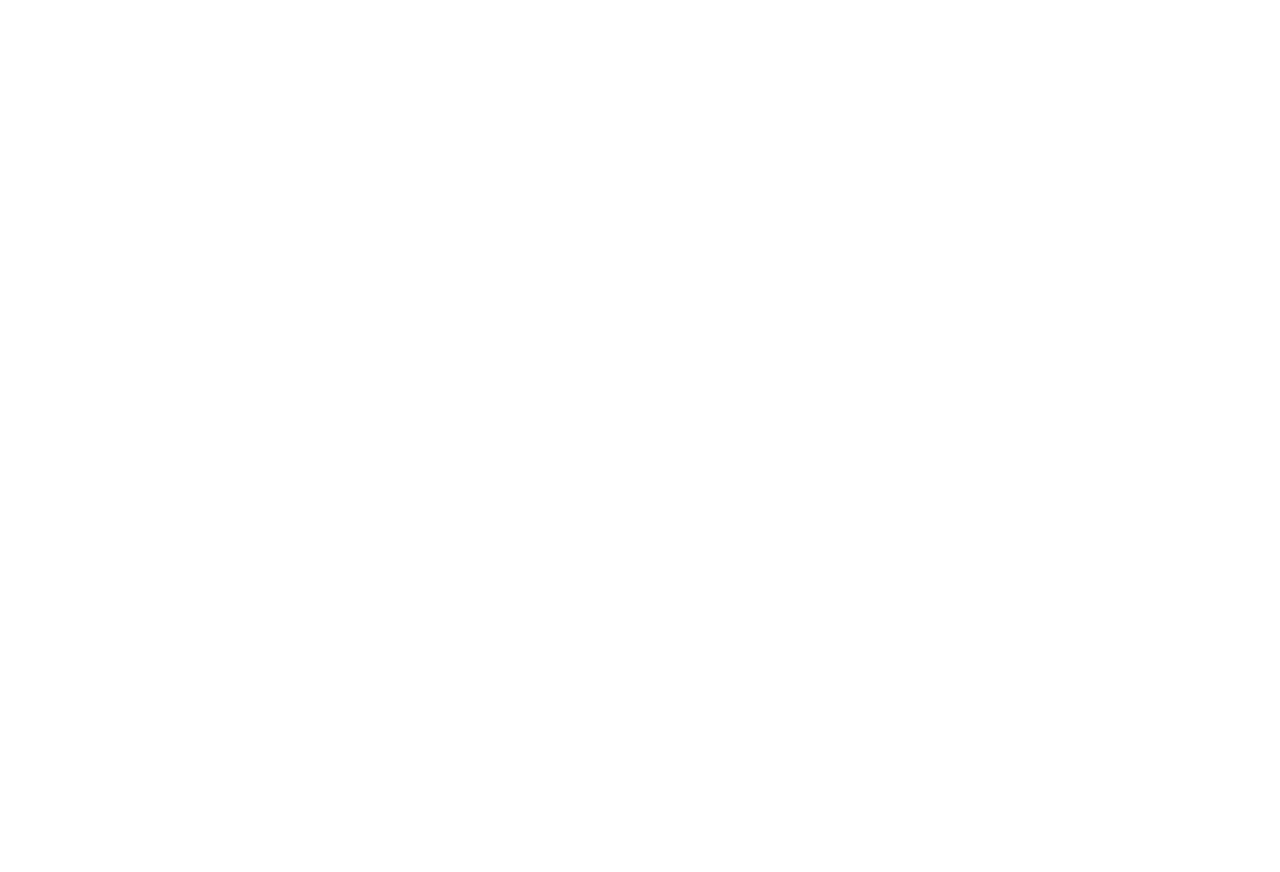
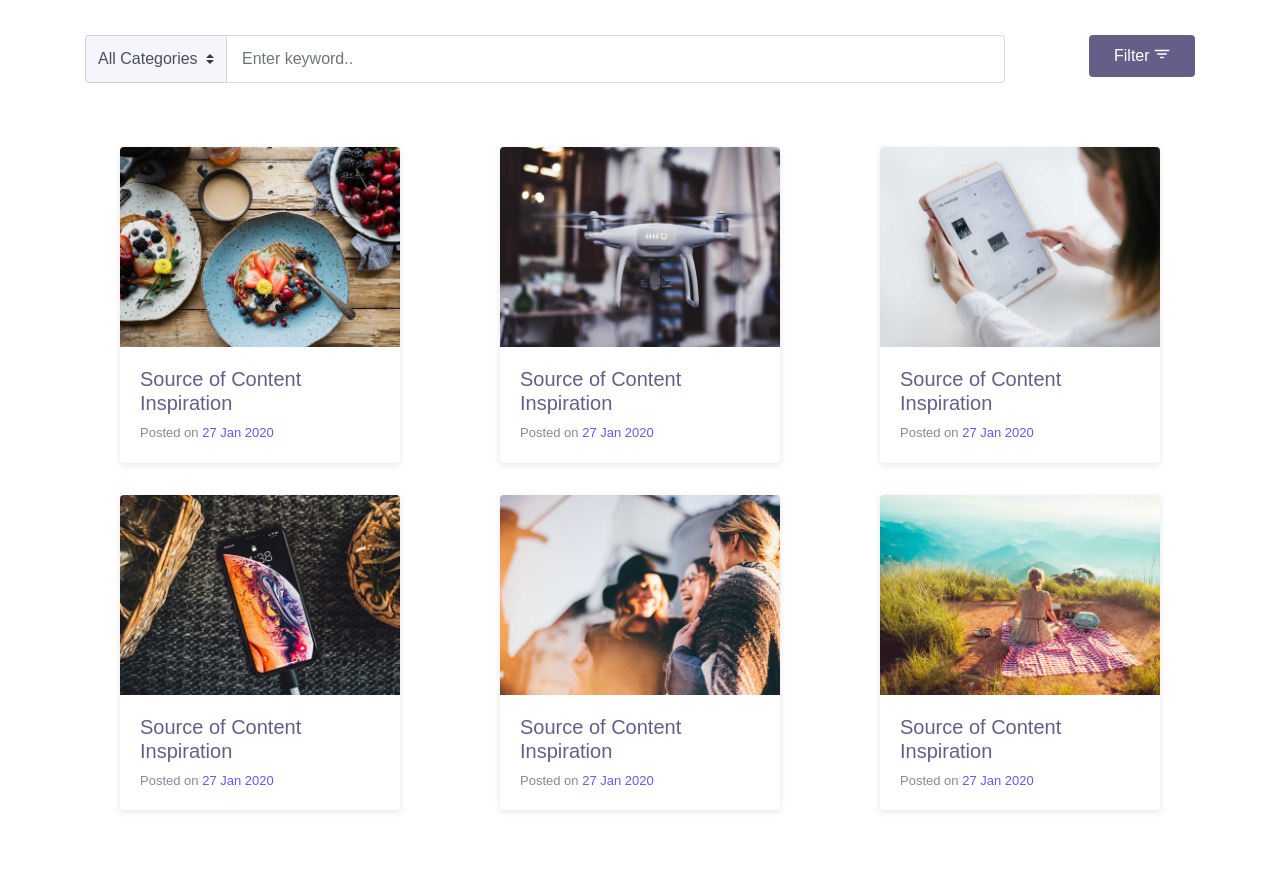
Before and after one commit to Stanislav-Yotov/amaro-digital, a React (Create React App) app: page / in a window 1280 px wide. Shown: the part 1920-2792 px from the top of the page. Before the commit the page ends 1875 px from the top, so only its background shows below. Built offline with nearby package versions, Linux system fonts and the light colour scheme.

Commit message:
added Blog component

```diff
--- a/package.json
+++ b/package.json
@@ -8,6 +8,8 @@
     "@testing-library/user-event": "^13.5.0",
     "react": "^18.2.0",
     "react-dom": "^18.2.0",
+    "react-icons": "^4.4.0",
+    "react-responsive-carousel": "^3.2.23",
     "react-scripts": "5.0.1",
     "web-vitals": "^2.1.4"
   },
--- a/src/App.js
+++ b/src/App.js
@@ -2,9 +2,11 @@
 import Header from './components/Header';
 import Body from './components/Body';
 import Services from './components/Services';
-import Slider from './components/Slider';
+import Slider from './components/slider/Slider';
 import Recomendations from './components/Recomendations';
 import Ribbon from './components/Ribbon';
+import Blog from './components/Blog';
+import { SliderData } from './components/slider/SliderData';
 
 function App() {
   return (
@@ -12,9 +14,10 @@
       <Header />
       <Body />
       <Services />
-      <Slider />
+      <Slider slides={SliderData} />
       <Recomendations />
       <Ribbon />
+      <Blog />
     </Fragment>
   );
 }
--- /dev/null
+++ b/src/components/Blog.js
@@ -0,0 +1,139 @@
+import '../public/assets/css/bootstrap.css';
+import '../public/assets/css/maicons.css';
+import '../public/assets/css/theme.css';
+
+function Blog(props) {
+    return (
+        <div className="page-section">
+            <div className="container">
+                <div className="row">
+                    <div className="col-sm-10">
+                        <form action="#" className="form-search-blog">
+                            <div className="input-group">
+                                <div class="input-group-prepend">
+                                    <select id="categories" className="custom-select bg-light">
+                                        <option>All Categories</option>
+                                        <option value="travel">Travel</option>
+                                        <option value="lifestyle">LifeStyle</option>
+                                        <option value="healthy">Healthy</option>
+                                        <option value="food">Food</option>
+                                    </select>
+                                </div>
+                                <input type="text" className="form-control" placeholder="Enter keyword.." />
+                            </div>
+                        </form>
+                    </div>
+                    <div className="col-sm-2 text-sm-right">
+                        <button className="btn btn-secondary">Filter <span className="mai-filter"></span></button>
+                    </div>
+                </div>
+
+                <div className="row my-5">
+                    <div className="col-lg-4 py-3">
+                        <div className="card-blog">
+                            <div className="header">
+                                <div className="post-thumb">
+                                    <img src={require('../public/assets/img/blog/blog-1.jpg')} alt="" />
+                                </div>
+                            </div>
+                            <div className="body">
+                                <h5 className="post-title"><a href="blog-details.html">Source of Content Inspiration</a></h5>
+                                <div className="post-date">Posted on <a href="#">27 Jan 2020</a></div>
+                            </div>
+                        </div>
+                    </div>
+
+                    <div className="col-lg-4 py-3">
+                        <div className="card-blog">
+                            <div className="header">
+                                <div className="post-thumb">
+                                    <img src={require('../public/assets/img/blog/blog-2.jpg')} alt="" />
+                                </div>
+                            </div>
+                            <div className="body">
+                                <h5 className="post-title"><a href="blog-details.html">Source of Content Inspiration</a></h5>
+                                <div className="post-date">Posted on <a href="#">27 Jan 2020</a></div>
+                            </div>
+                        </div>
+                    </div>
+
+                    <div className="col-lg-4 py-3">
+                        <div className="card-blog">
+                            <div className="header">
+                                <div className="post-thumb">
+                                    <img src={require('../public/assets/img/blog/blog-3.jpg')} alt="" />
+                                </div>
+                            </div>
+                            <div className="body">
+                                <h5 className="post-title"><a href="blog-details.html">Source of Content Inspiration</a></h5>
+                                <div className="post-date">Posted on <a href="#">27 Jan 2020</a></div>
+                            </div>
+                        </div>
+                    </div>
+
+                    <div className="col-lg-4 py-3">
+                        <div className="card-blog">
+                            <div className="header">
+                                <div className="post-thumb">
+                                    <img src={require('../public/assets/img/blog/blog-4.jpg')} alt="" />
+                                </div>
+                            </div>
+                            <div className="body">
+                                <h5 className="post-title"><a href="blog-details.html">Source of Content Inspiration</a></h5>
+                                <div className="post-date">Posted on <a href="#">27 Jan 2020</a></div>
+                            </div>
+                        </div>
+                    </div>
+
+                    <div className="col-lg-4 py-3">
+                        <div className="card-blog">
+                            <div className="header">
+                                <div className="post-thumb">
+                                    <img src={require('../public/assets/img/blog/blog-5.jpg')} alt="" />
+                                </div>
+                            </div>
+                            <div className="body">
+                                <h5 className="post-title"><a href="blog-details.html">Source of Content Inspiration</a></h5>
+                                <div className="post-date">Posted on <a href="#">27 Jan 2020</a></div>
+                            </div>
+                        </div>
+                    </div>
+
+                    <div className="col-lg-4 py-3">
+                        <div className="card-blog">
+                            <div className="header">
+                                <div className="post-thumb">
+                                    <img src={require('../public/assets/img/blog/blog-6.jpg')} alt="" />
+                                </div>
+                            </div>
+                            <div className="body">
+                                <h5 className="post-title"><a href="blog-details.html">Source of Content Inspiration</a></h5>
+                                <div className="post-date">Posted on <a href="#">27 Jan 2020</a></div>
+                            </div>
+                        </div>
+                    </div>
+
+                </div>
+
+                <nav aria-label="Page Navigation">
+                    <ul className="pagination justify-content-center">
+                        <li className="page-item disabled">
+                            <a className="page-link" href="#" tabindex="-1" aria-disabled="true">Previous</a>
+                        </li>
+                        <li className="page-item"><a className="page-link" href="#">1</a></li>
+                        <li className="page-item active" aria-current="page">
+                            <a className="page-link" href="#">2 <span className="sr-only">(current)</span></a>
+                        </li>
+                        <li className="page-item"><a className="page-link" href="#">3</a></li>
+                        <li className="page-item">
+                            <a className="page-link" href="#">Next</a>
+                        </li>
+                    </ul>
+                </nav>
+
+            </div>
+        </div>
+    );
+};
+
+export default Blog;
--- a/src/components/Services.js
+++ b/src/components/Services.js
@@ -11,7 +11,7 @@
             <h3 style={{textAlign: 'center', marginBottom: '3rem'}}>Discover our services</h3>
                 <div className="container">
                     <div className="row">
-                        <div className="col-lg-4">
+                        <div className="col-lg-4" style={{marginLeft: '24em'}}>
                             <div className="card-service wow fadeInUp">
                                 <div className="header">
                                     <img src={svgOne} alt="" />
@@ -24,7 +24,7 @@
                                 </div>
                             </div>
                         </div>
-                        <div className="col-lg-4">
+                        {/* <div className="col-lg-4">
                             <div className="card-service wow fadeInUp">
                                 <div className="header">
                                     <img src={svgTwo} alt="" />
@@ -47,7 +47,7 @@
                                     <a href="service.html" className="btn btn-primary">Read More</a>
                                 </div>
                             </div>
-                        </div>
+                        </div> */}
                     </div>
                 </div>
             </div>
--- a/src/components/Slider.js
+++ /dev/null
@@ -1,5 +0,0 @@
-function Slider(props) {
-
-};
-
-export default Slider;
--- /dev/null
+++ b/src/components/slider/Slider.js
@@ -0,0 +1,17 @@
+import { SliderData } from "./SliderData";
+import { Fragment } from 'react';
+import styles from './Slider.module.css';
+
+function Slider(props) {
+
+
+    return (
+        <Fragment>
+
+        </Fragment>
+    );
+
+
+};
+
+export default Slider;
--- /dev/null
+++ b/src/components/slider/SliderData.js
@@ -0,0 +1,16 @@
+import img1 from '../../public/assets/img/blog/blog-1.jpg';
+import img2 from '../../public/assets/img/blog/blog-2.jpg';
+import img3 from '../../public/assets/img/blog/blog-3.jpg';
+
+export const SliderData =  [
+
+        {
+            image: img1
+        },
+        {
+            image: img2
+        },
+        {
+            image: img3
+        },
+    ];
```
Also changed, not shown: src/components/slider/Slider.module.css (added), src/public/assets/css/bootstrap.css, 1 other file (tests, documents, lock files or other folders).
